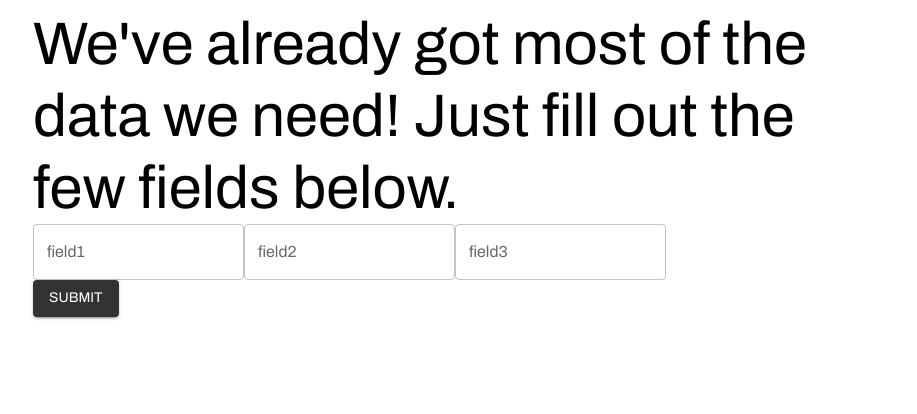
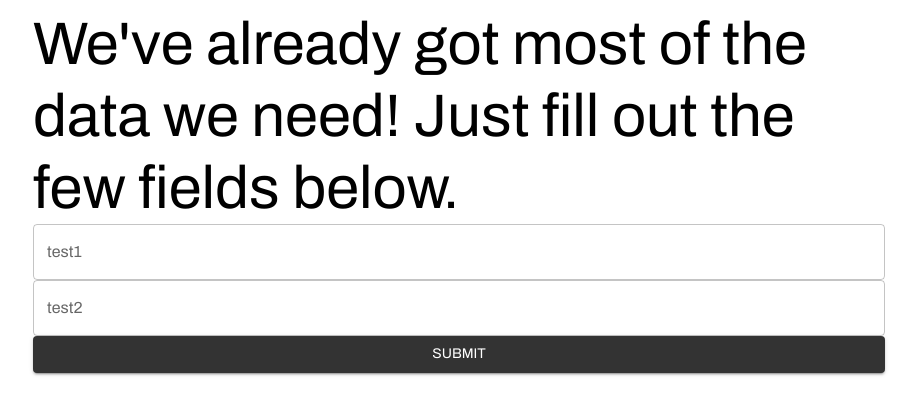
Before and after one commit to Appropedia/oshwa-appro, a React (Create React App) app in the folder client/: page /eligibilty in a window 1280 px wide. Shown: the top 414 px of the page, without its empty margins (181-1098 px from the left). Built offline with nearby package versions, Linux system fonts and the light colour scheme.

Commit message:
Feat: Add formik

```diff
--- a/client/package.json
+++ b/client/package.json
@@ -9,6 +9,7 @@
     "@testing-library/jest-dom": "^5.16.1",
     "@testing-library/react": "^12.1.2",
     "@testing-library/user-event": "^13.5.0",
+    "formik": "^2.2.9",
     "react": "^17.0.2",
     "react-dom": "^17.0.2",
     "react-router-dom": "^6.2.1",
--- a/client/src/App.js
+++ b/client/src/App.js
@@ -3,6 +3,7 @@ import Button from "@mui/material/Button";
 import { Route, Routes, useParams } from "react-router-dom";
 import Certification from "./Pages/Certification";
 import Eligibility from "./Pages/Eligibility";
+
 const theme = createTheme({
   palette: {
     primary: {
--- a/client/src/Pages/Eligibility.js
+++ b/client/src/Pages/Eligibility.js
@@ -1,5 +1,13 @@
 import { Button, Container, TextField, Typography } from "@mui/material";
 import React from "react";
+import {
+  Formik,
+  Field,
+  Form,
+  ErrorMessage,
+  FieldArray,
+  useFormik,
+} from "formik";
 
 const Eligibility = () => {
   /*
@@ -11,22 +19,38 @@ const Eligibility = () => {
         }]
     }
     */
-   function onSubmit() {
-       console.log("submitting!")
-   }
-  const OSHWAFields = ["field1", "field2", "field3"];
+
+  const OSHWAFields = ["test1", "test2"];
+  const formik = useFormik({
+    initialValues: {
+      email: "foobar@example.com",
+    },
+    onSubmit: (values) => {
+      alert(JSON.stringify(values, null, 2));
+    },
+  });
+
   return (
     <Container maxWidth="md">
       <Typography variant="h2" component="h1">
         We've already got most of the data we need! Just fill out the few fields
         below.
       </Typography>
-      <form onSubmit={onSubmit}>
-        {OSHWAFields.map((field) => (
-          <TextField label={field} />
-        ))}
-      </form>
-      <Button variant="contained">Submit</Button>
+      <div>
+        <form onSubmit={formik.handleSubmit}>
+          {OSHWAFields.map((element, index) => (
+            <TextField
+              fullWidth
+              label={element}
+              name={element}
+              onChange={formik.handleChange}
+            />
+          ))}
+          <Button color="primary" variant="contained" fullWidth type="submit">
+            Submit
+          </Button>
+        </form>
+      </div>
     </Container>
   );
 };
```
Also changed, not shown: 1 other file (tests, documents, lock files or other folders).
